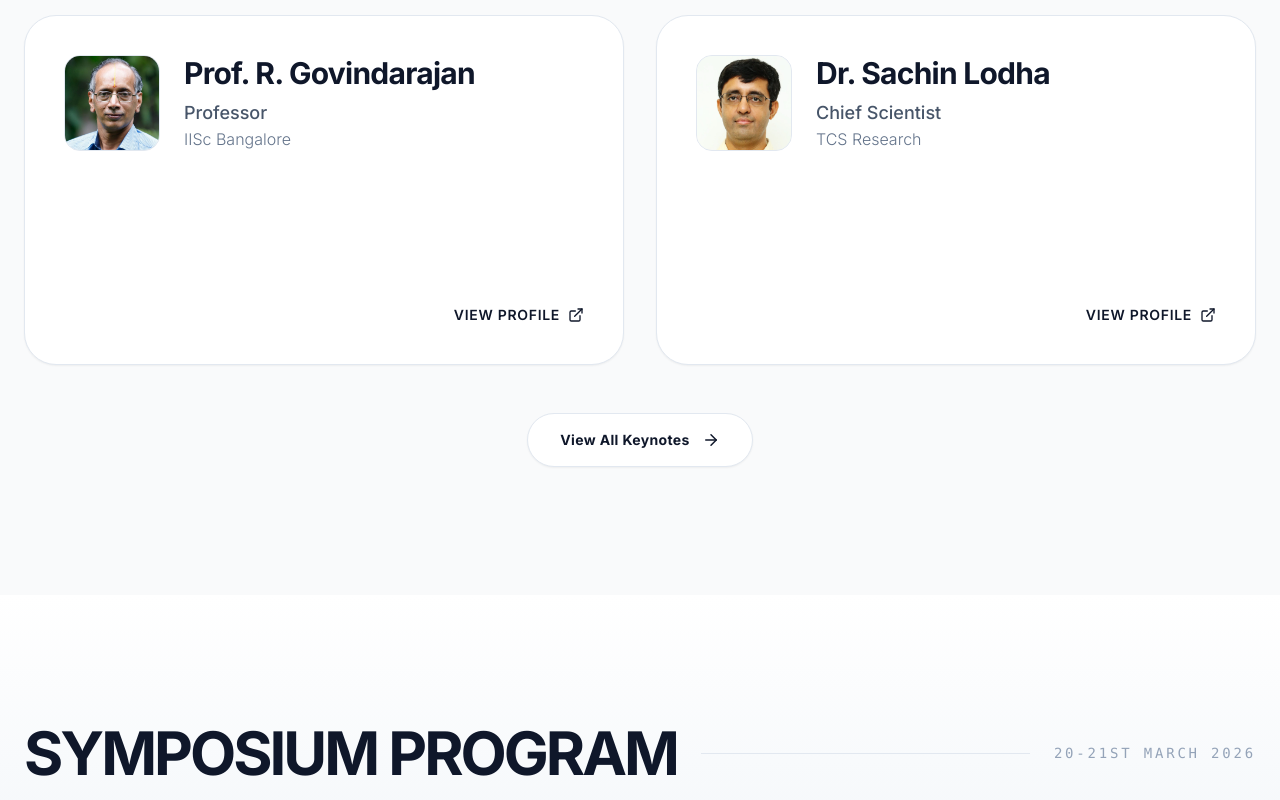
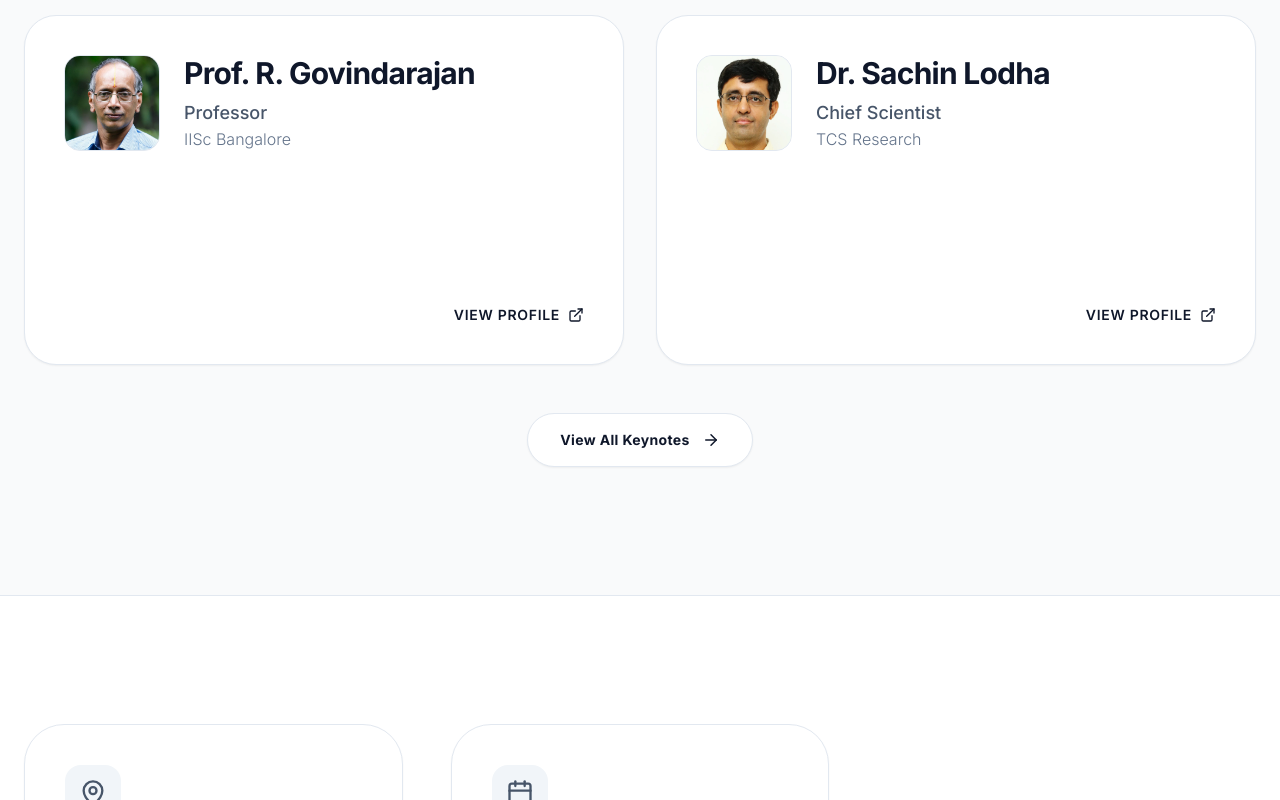
Before and after one commit to encodedCoder/syntacs2026, a Next.js app: page / in a window 1280 px wide. Shown: the part 4931-5731 px from the top of the page. Built offline with nearby package versions, Linux system fonts and the light colour scheme.

Commit message:
Remove symposium program section from homepage

```diff
--- a/src/app/page.tsx
+++ b/src/app/page.tsx
@@ -2,7 +2,6 @@ import Navbar from "@/components/Navbar";
 import SyntacsScroll26 from "@/components/SyntacsScroll26";
 import WelcomeSection from "@/components/WelcomeSection";
 import KeynotePreview from "@/components/KeynotePreview";
-import ProgramPreview from "@/components/ProgramPreview";
 import VenuePreview from "@/components/VenuePreview";
 import Link from "next/link";
 import Footer from "@/components/Footer";
@@ -21,7 +20,6 @@ export default function Home() {
       {/* Symposium Content - Preview Sections */}
       <div className="relative">
         <KeynotePreview />
-        <ProgramPreview />
         <VenuePreview />
       </div>
 
```
